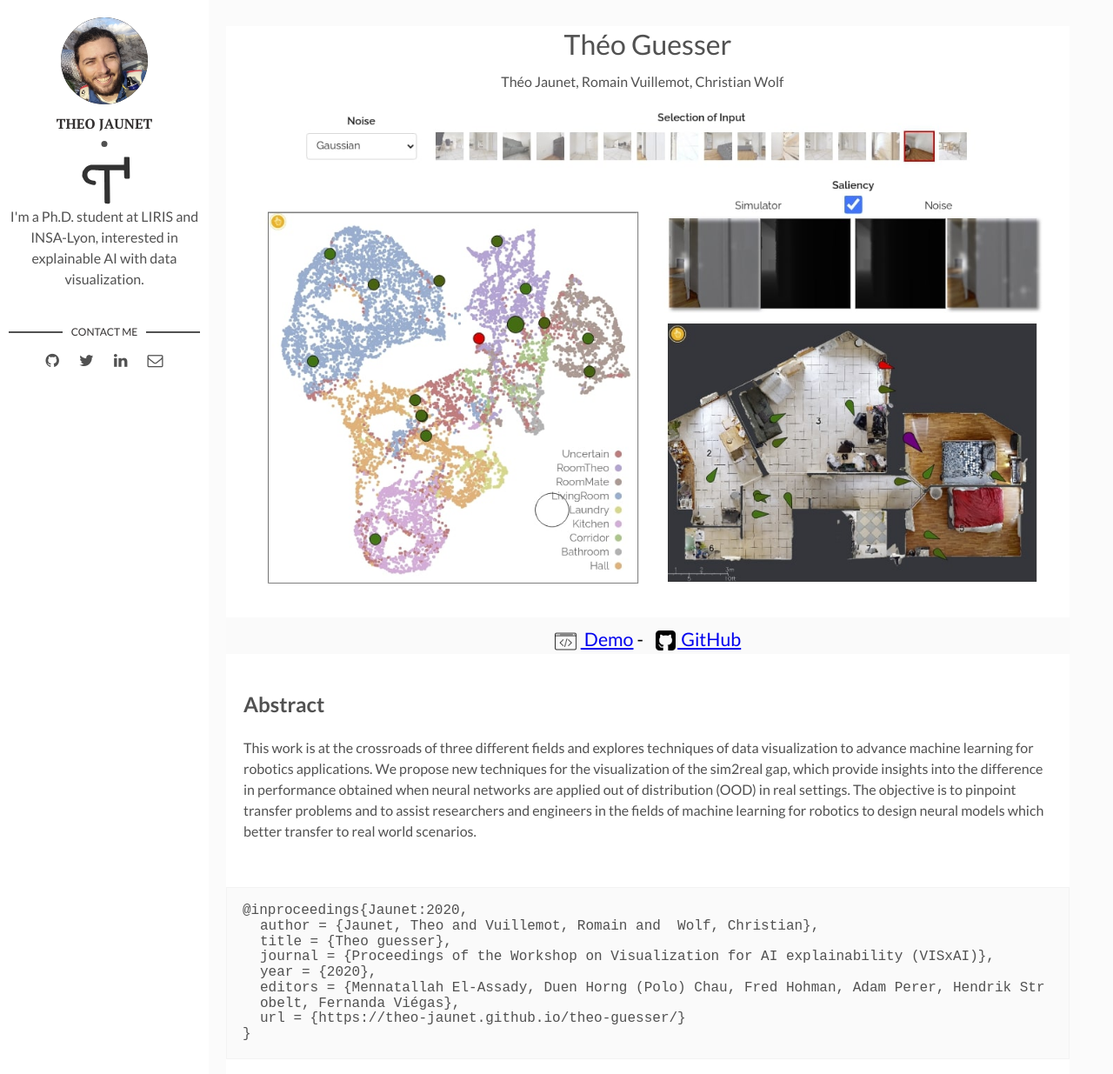
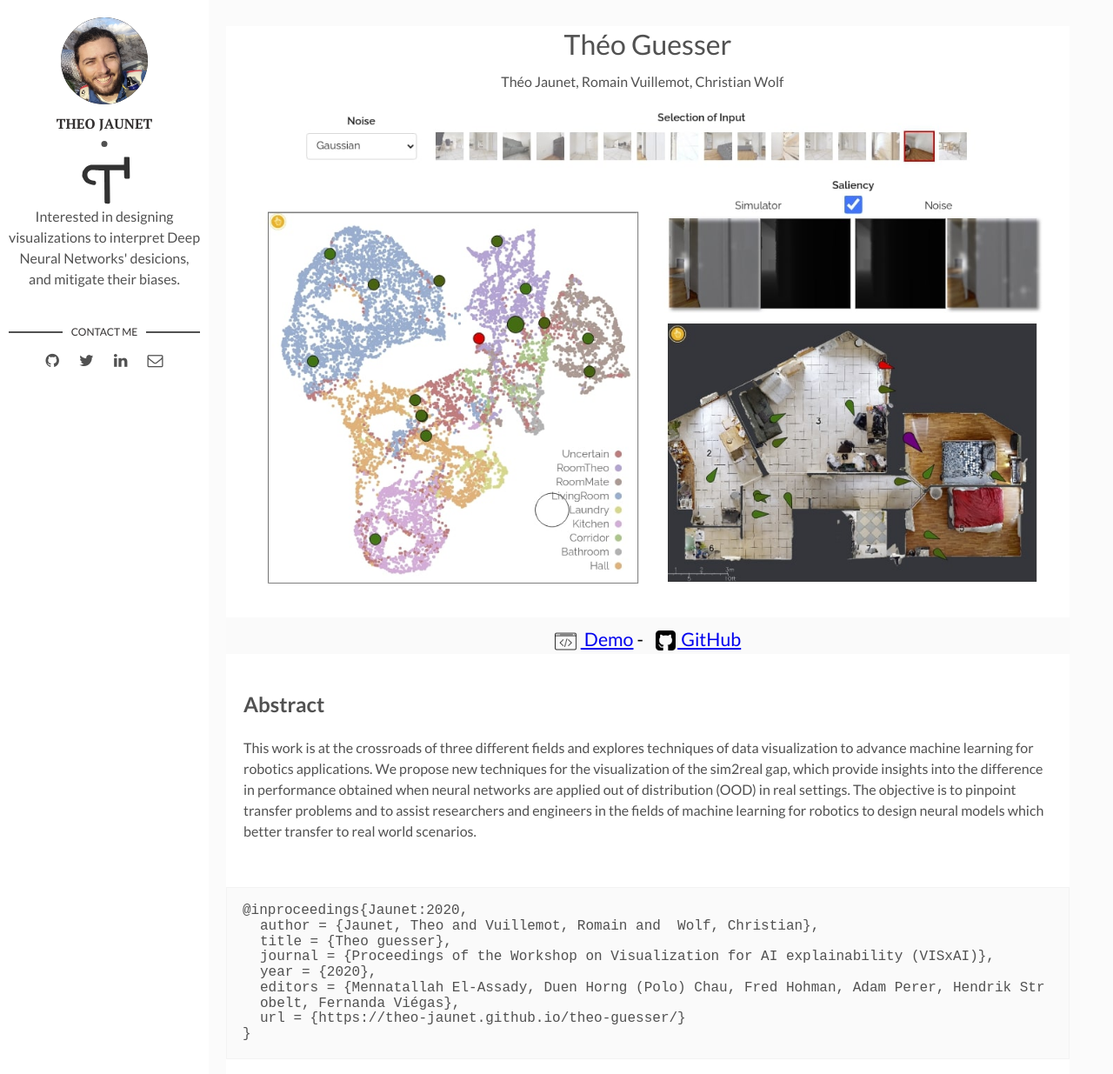
Before and after one commit to Theo-Jaunet/theo-jaunet.github.io, a Jekyll site: the page built from _posts/2020-10-26-theoGuesser.markdown, in a window 1280 px wide and 1258 px high. Shown: the top 1235 px of the window at 87% size. Built offline with Jekyll 4.4.1, drawn with Linux system fonts in a browser that asks for light colours.

Commit message:
update thesis

```diff
--- a/_config.yml
+++ b/_config.yml
@@ -12,7 +12,7 @@ site-twitter:  #if your site has a twitter account, enter it here
 # Author Settings
 author: Theo Jaunet # add your name
 author-img: prof.jpeg # add your photo
-about-author: I'm a Ph.D. student at LIRIS and INSA-Lyon, interested in explainable AI with data visualization. # add description
+about-author: Interested in designing visualizations to interpret Deep Neural Networks' desicions, and mitigate their biases. # add description
 social-twitter: jaunet_theo # add your Twitter handle
 social-github: theo-jaunet # add your Github handle
 social-linkedin: theo-jaunet
```
